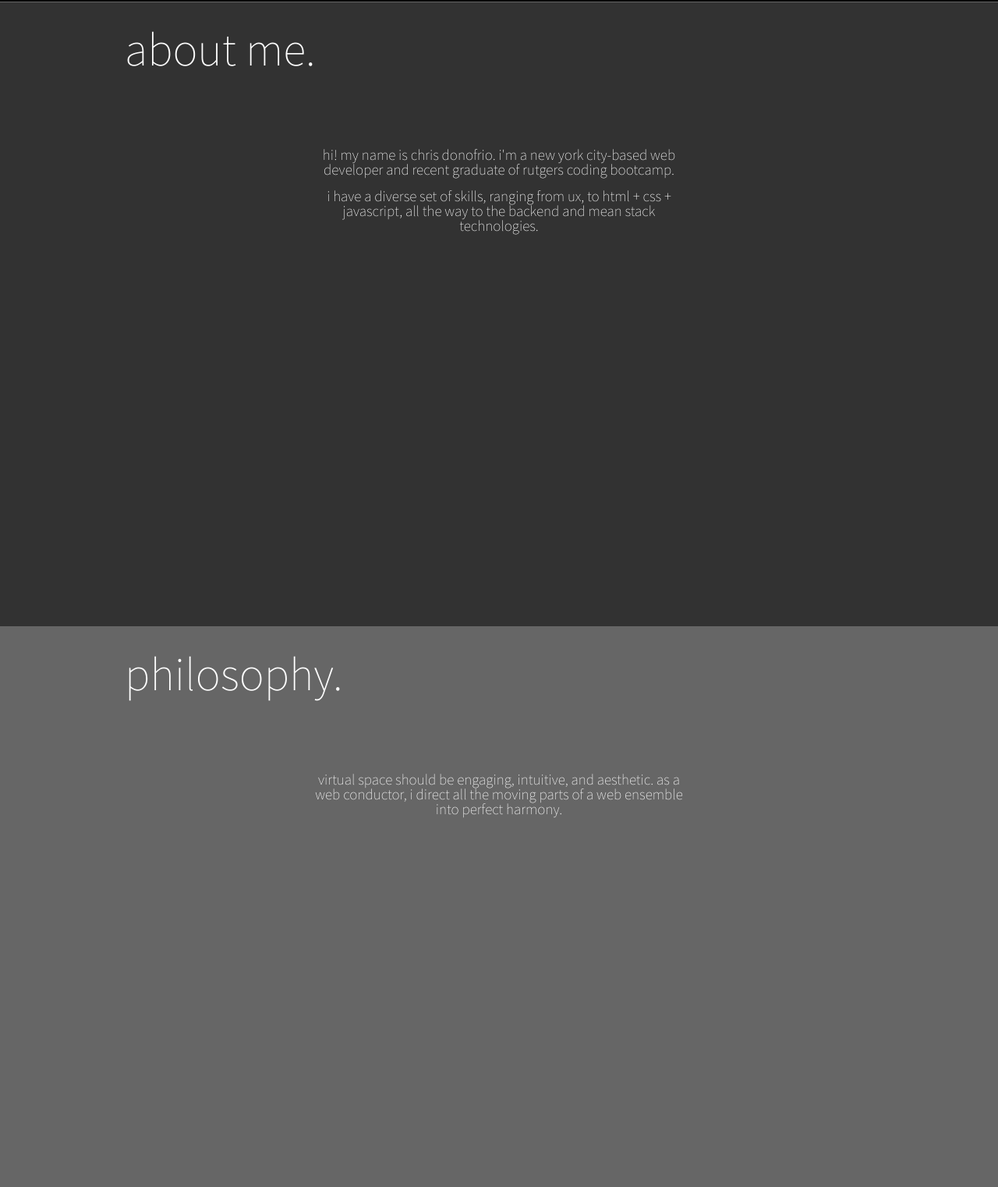
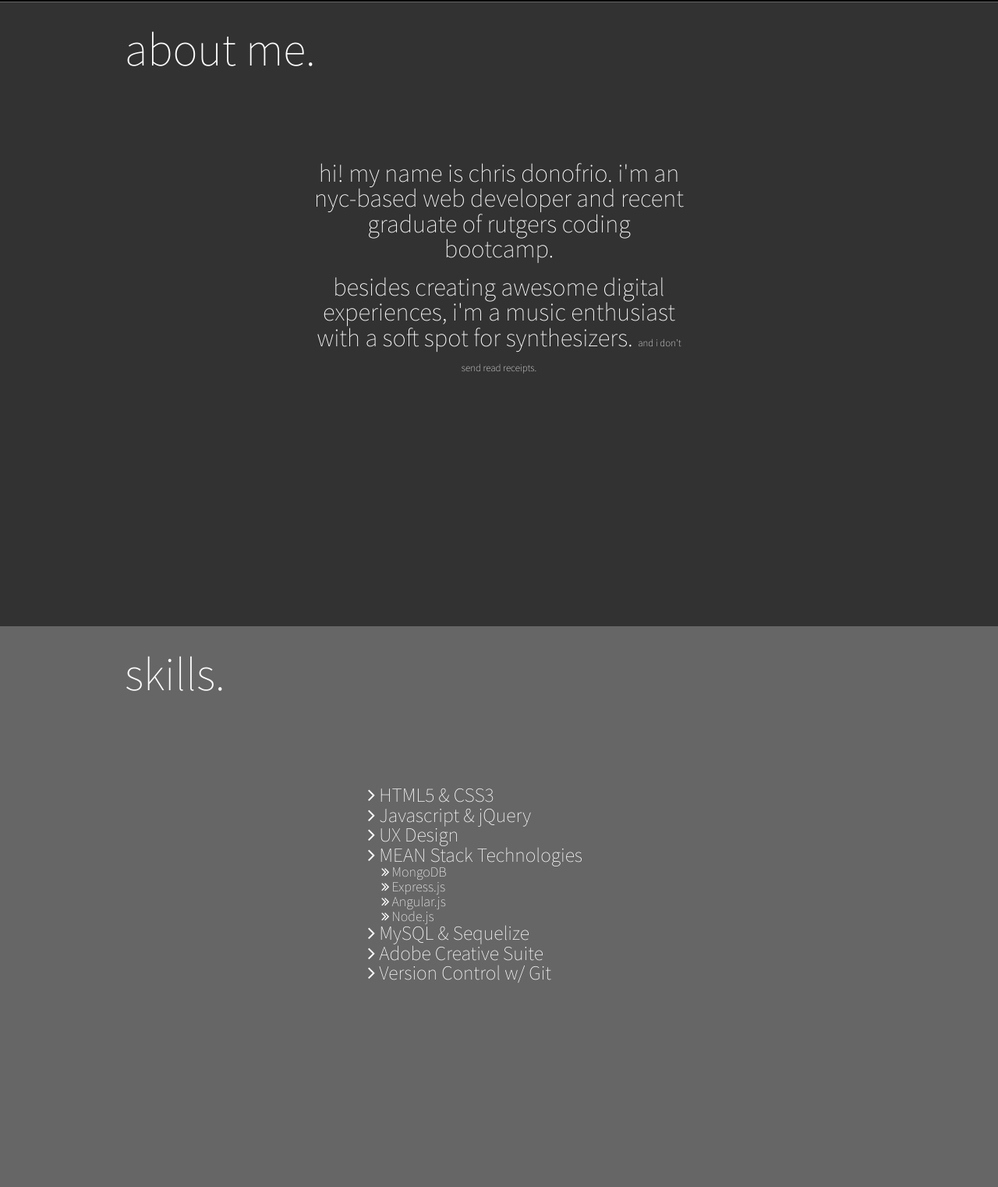
Before and after one commit to chrisdonofrio/portfolio-v2, a website: page index.html in a window 1280 px wide. Shown: the part 798-2320 px from the top of the page at 78% size. Drawn offline with nearby package versions, Linux system fonts and the light colour scheme.

Commit message:
edited bio and added misc media queries

```diff
--- a/index.html
+++ b/index.html
@@ -33,12 +33,40 @@
 				<h2>About Me.</h2>
 				<div class="inner-content">
 					<p>
-					Hi! My name is Chris Donofrio. I'm a New York City-based web developer and recent graduate of Rutgers Coding Bootcamp.
+					Hi! My name is Chris Donofrio. I'm an NYC-based web developer and recent graduate of Rutgers Coding Bootcamp.
 					</p>
+					<br>
+					<p>
+					Besides creating awesome digital experiences, I'm a music enthusiast with a soft spot for synthesizers. <small>and I don't send read receipts.</small>
+					</p>
+				</div>
+			</div>
+		</section>
+		<section class="panel skills" data-section-name="skills">
+			<div class="inner">
+				<h2>Skills.</h2>
+				<div class="inner-content">
+				<ul id="skills-list">
+					<li><i class="fa fa-angle-right"></i> HTML5 & CSS3</li>
+					<li><i class="fa fa-angle-right"></i> Javascript & jQuery</li>
+					<li><i class="fa fa-angle-right"></i> UX Design</li>
+					<li><i class="fa fa-angle-right"></i> MEAN Stack Technologies
+						<ul>
+							<span id="skills-list-small"><li><i class="fa fa-angle-double-right"></i> MongoDB</li>
+							<li><i class="fa fa-angle-double-right"></i> Express.js</li>
+							<li><i class="fa fa-angle-double-right"></i> Angular.js</li>
+							<li><i class="fa fa-angle-double-right"></i> Node.js</li></span>
+						</ul>
+					</li>
+					<li><i class="fa fa-angle-right"></i> MySQL & Sequelize</li>
+					<li><i class="fa fa-angle-right"></i> Adobe Creative Suite</li>
+					<li><i class="fa fa-angle-right"></i> Version Control w/ Git</li>
 
-					<p>
-					I have a diverse set of skills, ranging from UX, to HTML + CSS + Javascript, all the way to the backend and MEAN stack technologies.
-					</p>
+
+
+
+
+
 				</div>
 			</div>
 		</section>
--- a/public/css/main.css
+++ b/public/css/main.css
@@ -82,12 +82,33 @@ h3 {
 
 p {
 	font-size:1.9em;
-	padding:0.4em 0 0.4em 0;
+	/*padding:0.4em 0 0.4em 0;*/
 	font-family: 'Source Sans Pro', sans-serif;
 	font-weight: 100;
 	text-transform: lowercase;
 	-webkit-font-smoothing:antialiased
 }
+
+#skills-list {
+	margin: 0 auto;
+	font-size:1.5em;
+	/*padding:0.4em 0 0.4em 0;*/
+	font-family: 'Source Sans Pro', sans-serif;
+	font-weight: 100;
+	list-style: none;
+	text-align: left;
+	width: 70%;
+}
+
+small {
+	font-size: 0.4em;
+}
+
+#skills-list-small {
+	font-size: 0.7em;
+	text-indent: 5%;
+}
+
 a:link,
 a:visited {
 	color:#FFF;
@@ -182,11 +203,14 @@ header {
 
 
 }
-.philosophy {
+.skills {
 	background: #666666;
 }
+.philosophy {
+	background: #999999;
+}
 .projects {
-	background: #999999;
+	background: #b2b2b2;
 
 }
 .contact {
@@ -202,19 +226,10 @@ header {
 
     margin: auto;
     width: 50%;
-    padding: 25px;
-    padding: 10px;
+    padding: 35px;
     text-align: center;
     margin-top: 5%;
-}
-
-.inner-content:hover {
-	background: rgba(255,215,0,0.7);
-	color: rgba(0,0,0,0.9);
-	border-radius: 25px;
-	border-style: solid;
-	border-width: 2px;
-	border-color: rgba(255,255,255, 1);
+    font-size: 1.7em;
 }
 
 pre {
@@ -256,3 +271,45 @@ pre {
   src: url('/public/fonts/HelveticaNeue-UltraLight.eot?#iefix') format('embedded-opentype'), url('/public/fonts/HelveticaNeue-UltraLight.woff') format('woff'), url('/public/fonts/HelveticaNeue-UltraLight.ttf') format('truetype'), url('/public/fonts/HelveticaNeue-UltraLight.svg#HelveticaNeueUltraLight') format('svg');
   font-style: normal;
   font-weight: 100; }
+
+/*  iPhone 5 & 6*/
+
+@media only screen
+and (min-device-width : 375px)
+and (max-device-width : 667px) {
+	.inner-content {
+		width: 95%;
+		font-size: 1.3em;
+		padding: 0;
+		text-align: left;
+	}
+}
+
+@media only screen
+and (min-device-width : 320px)
+and (max-device-width : 568px) {
+	.inner-content {
+		width: 95%;
+		font-size: 1.3em;
+		padding: 0;
+		text-align: left;
+	}
+
+	.scroll {
+		margin-left: 20%;
+	}
+}
+
+/*media queries*/
+
+@media only screen
+and (min-width : 801px) {
+	.inner-content:hover {
+		background: rgba(255,215,0,0.7);
+		color: rgba(0,0,0,1);
+		border-radius: 25px;
+		border-style: solid;
+		border-width: 2px;
+		border-color: rgba(255,255,255, 1);
+	}
+}
```
